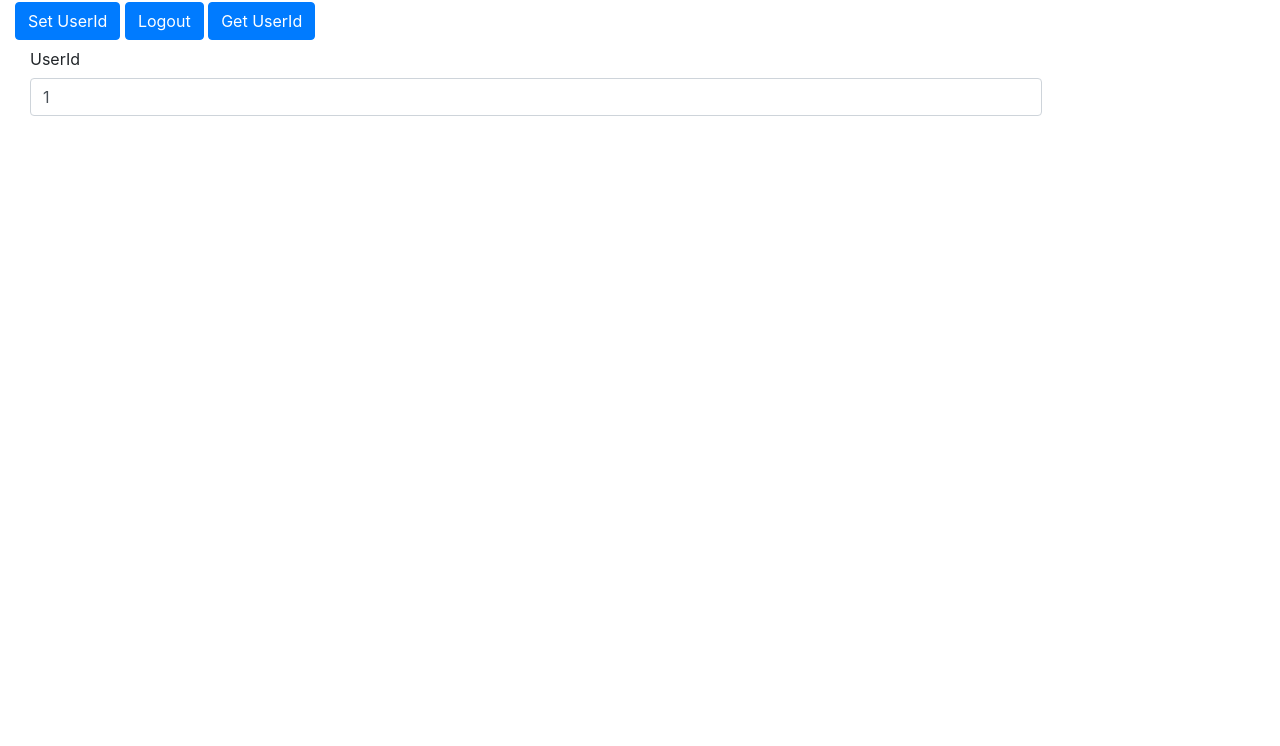
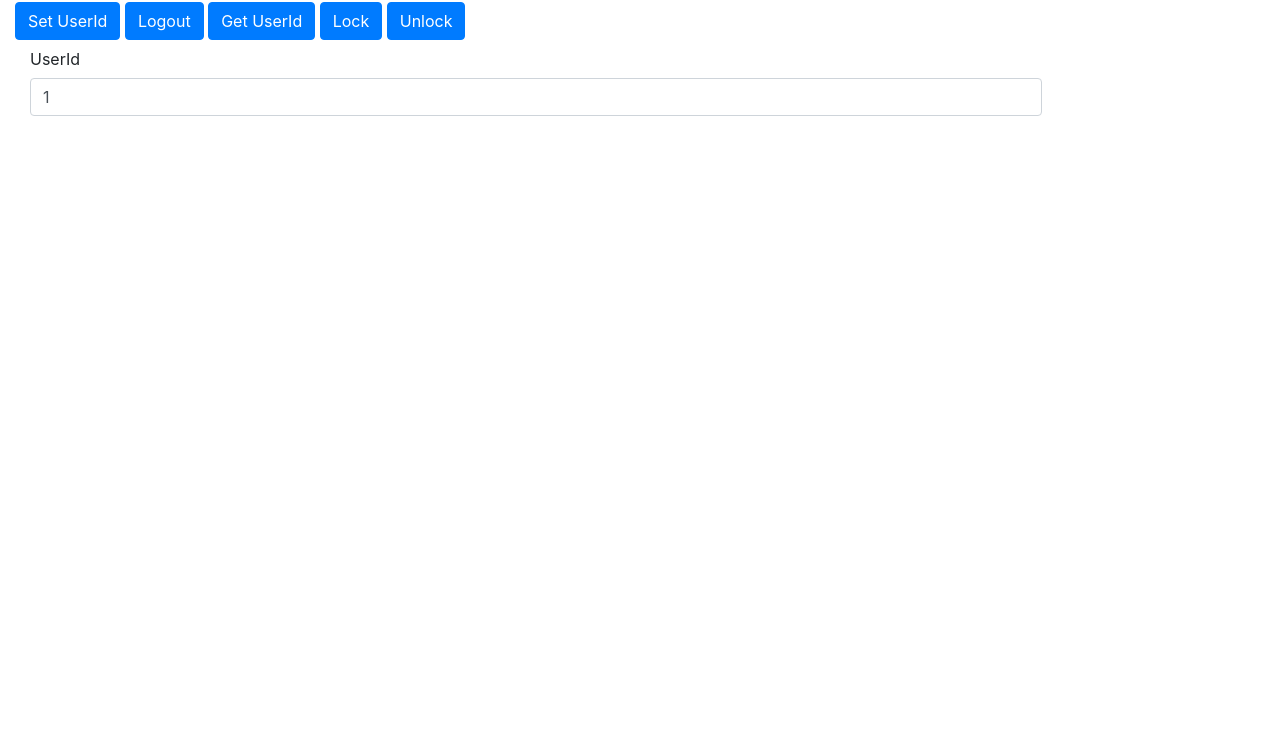
Before and after one commit to ovidius72/node-socket.io-server, a website: page index.html in a window 1280 px wide. Shown: the part 54-800 px from the top of the page. Drawn offline with nearby package versions, Linux system fonts and the light colour scheme; no server answers.

```diff
--- a/index.html
+++ b/index.html
@@ -38,6 +38,20 @@
             data-command='{"command": "getUserId", "data": 1 }'
           >
           Get UserId
+          </button>
+          <button
+            type="button"
+            class="btn btn-primary command"
+            data-command='{"command": "lock", "data": 1 }'
+          >
+          Lock
+          </button>
+          <button
+            type="button"
+            class="btn btn-primary command"
+            data-command='{"command": "unlock", "data": 1 }'
+          >
+          Unlock
           </button>
         </div>
       </div>
```
Also changed, not shown: ws-server.js (+0 -13 lines).
